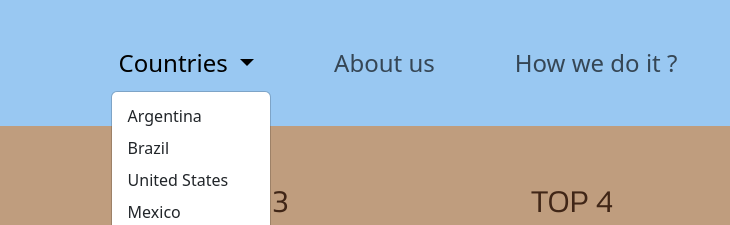
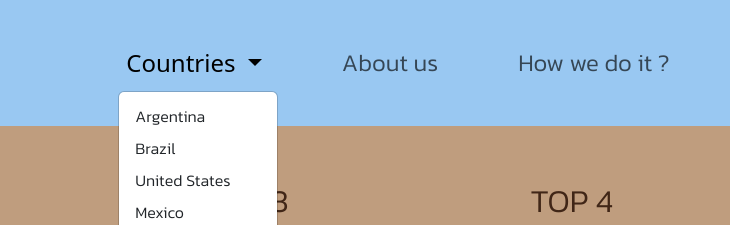
Before and after one commit to HussAProgram/PreEntrega-Huss, a plain HTML site: page pages/usa.html in a window 1280 px wide. Both pictures are taken after a click on the button "Countries". Shown: the top 225 px of the page, 550-1280 px from the left. Drawn offline with nearby package versions, Linux system fonts and the light colour scheme.

Commit message:
actualizamos las fuentes de la navbar

```diff
--- a/css/style.css
+++ b/css/style.css
@@ -95,6 +95,9 @@ p{
 .links{
     font-size: 3vh;
     margin-left: 8vh;
+}
+.dropdown_text{
+    font-family: 'Kanit', sans-serif;;
 }
 
 @media screen and (max-width: 320px){
--- a/pages/usa.html
+++ b/pages/usa.html
@@ -30,7 +30,7 @@
                   Countries
                 </a>
                 <!-- dropdown -->
-                <ul class="dropdown-menu dropdown">
+                <ul class="dropdown-menu dropdown dropdown_text">
                     <li><a class="dropdown-item" href="../pages/argentina.html">Argentina</a></li>
                     <li><a class="dropdown-item" href="../pages/brazil.html">Brazil</a></li>
                     <li><a class="dropdown-item" href="../pages/usa.html">United States</a></li>
@@ -38,10 +38,10 @@
                 </ul>
               </li>
               <li class="nav-item links">
-                <a class="nav-link" href="../pages/quienes_somos.html">About us</a>
+                <a class="nav-link dropdown_text" href="../pages/quienes_somos.html">About us</a>
               </li>
               <li class="nav-item links">
-                <a class="nav-link" href="../pages/como_lo_hacemos.html">How we do it ?</a>
+                <a class="nav-link dropdown_text" href="../pages/como_lo_hacemos.html">How we do it ?</a>
               </li>
             </ul>
           </div>
```
Also changed, not shown: index.html (+4 -4 lines), pages/argentina.html (+3 -3 lines), pages/brazil.html (+3 -3 lines), pages/como_lo_hacemos.html (+3 -3 lines), pages/mexico.html (+3 -3 lines), pages/quienes_somos.html (+3 -3 lines).
